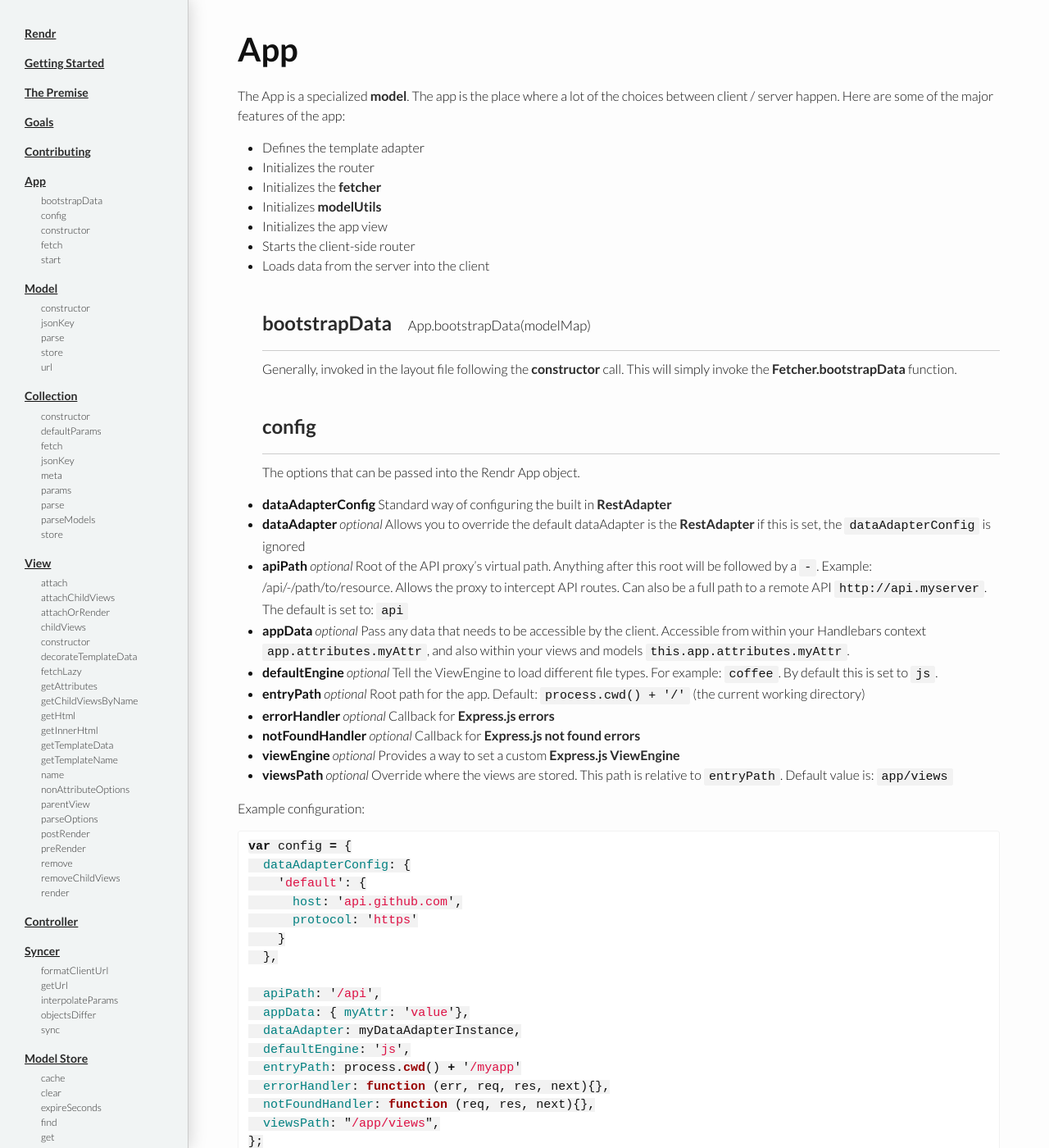
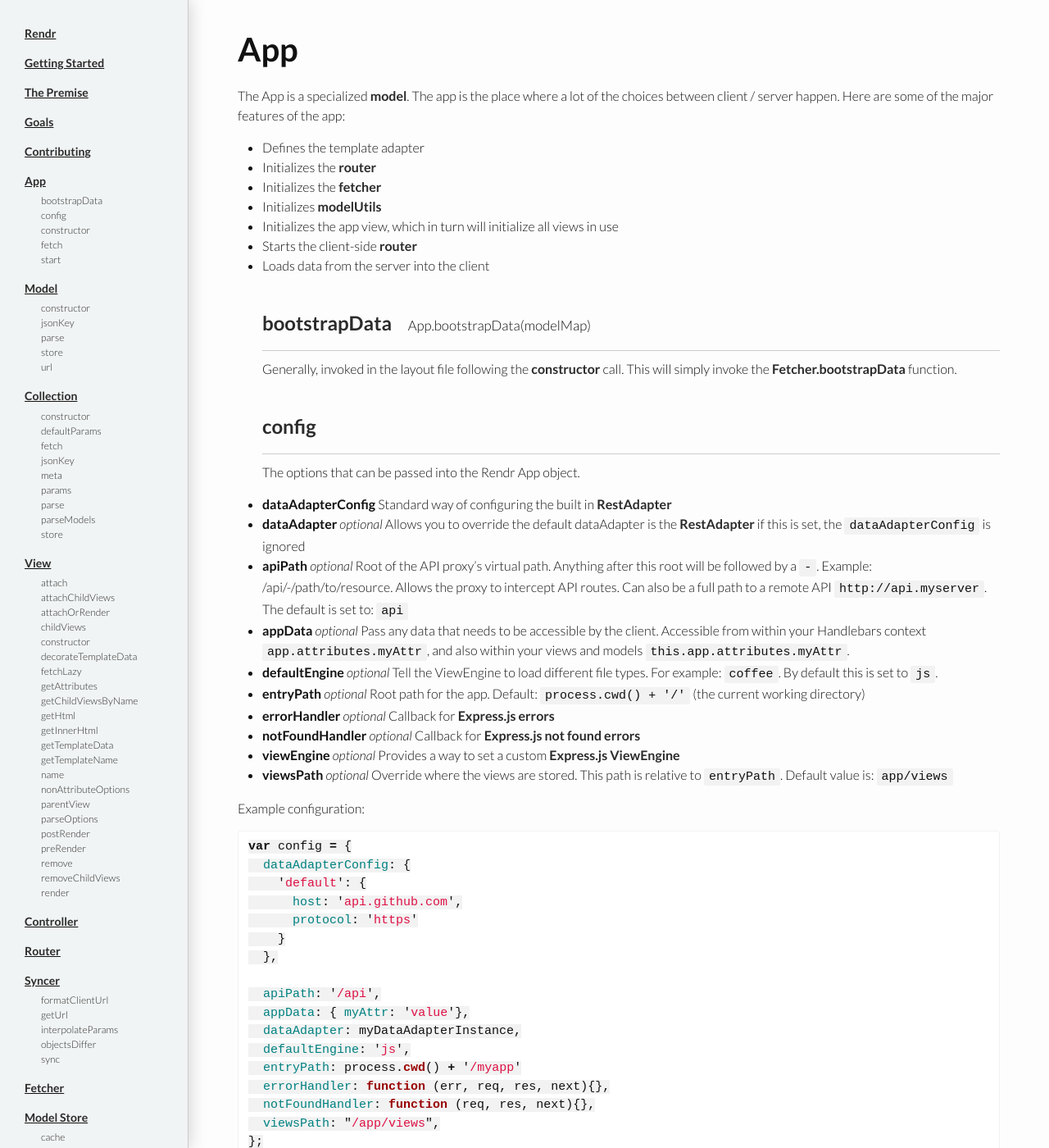
Before and after one commit to rendrjs/rendrjs.github.io, a Jekyll site: the page built from app/index.md, in a window 1280 px wide and 1400 px high. Shown: the whole window at 82% size. Built offline with Jekyll 4.4.1, drawn with Linux system fonts in a browser that asks for light colours; Markdown is read by kramdown in place of the engine named in the settings; some of the changed text lies outside the part shown.

Commit message:
added the empty files for router and fetcher, once these plus controller are done it will probably just need a once over for grammar / spelling then be ready for a releaseable chunk

```diff
--- a/_config.yml
+++ b/_config.yml
@@ -18,12 +18,16 @@ collections:
     title: "Model"
   collection:
     title: "Collection"
+  view:
+    title: "View"
   controller:
     title: "Controller"
-  view:
-    title: "View"
+  router:
+    title: "Router"
   syncer:
     title: "Syncer"
+  fetcher:
+    title: "Fetcher"
   model-store:
     title: "Model Store"
   collection-store:
--- a/_includes/navigation.html
+++ b/_includes/navigation.html
@@ -12,7 +12,9 @@
   {% include navItem.html name="collection" title="Collection" %}
   {% include navItem.html name="view" title="View" %}
   {% include navItem.html name="controller" title="Controller" %}
+  {% include navItem.html name="router" title="Router" %}
   {% include navItem.html name="syncer" title="Syncer" %}
+  {% include navItem.html name="fetcher" title="Fetcher" %}
   {% include navItem.html name="model-store" title="Model Store" %}
   {% include navItem.html name="collection-store" title="Collection Store" %}
 
--- a/app/index.md
+++ b/app/index.md
@@ -8,11 +8,11 @@ title: App - RendrJS
 The App is a specialized [model](/model).  The app is the place where a lot of the choices between client / server happen. Here are some of the major features of the app:
 
 - Defines the template adapter
-- Initializes the router
+- Initializes the [router](/router)
 - Initializes the [fetcher](/fetcher)
 - Initializes [modelUtils](/model-utils)
-- Initializes the app view
-- Starts the client-side router
+- Initializes the app view, which in turn will initialize all views in use
+- Starts the client-side [router](/router)
 - Loads data from the server into the client
 
 {% include pageDoc.html name="app" %}
```
Also changed, not shown: _app/constructor.md (+1 -1 lines), fetcher/index.md (added, +8 -0 lines), router/index.md (added, +8 -0 lines).
